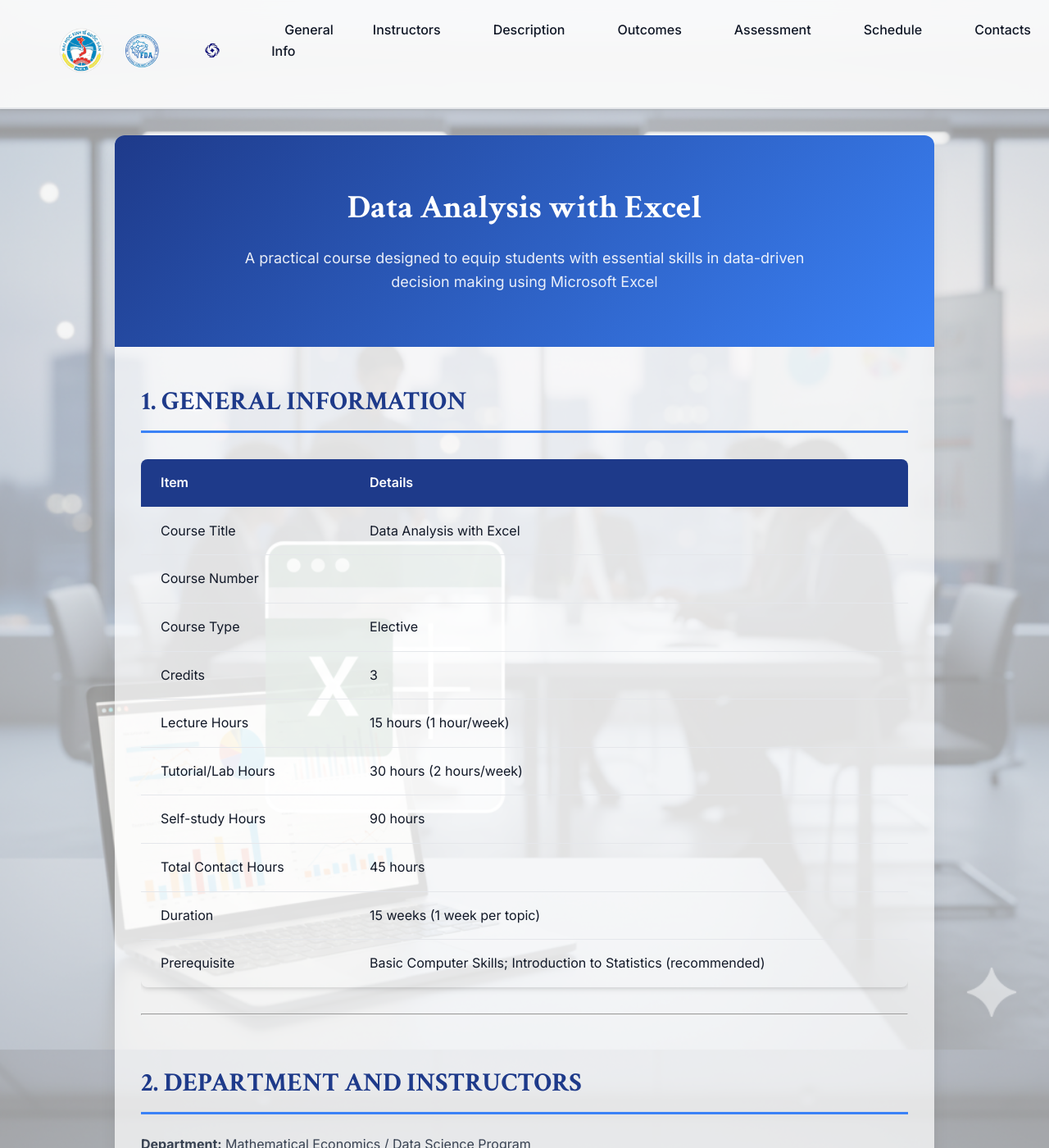
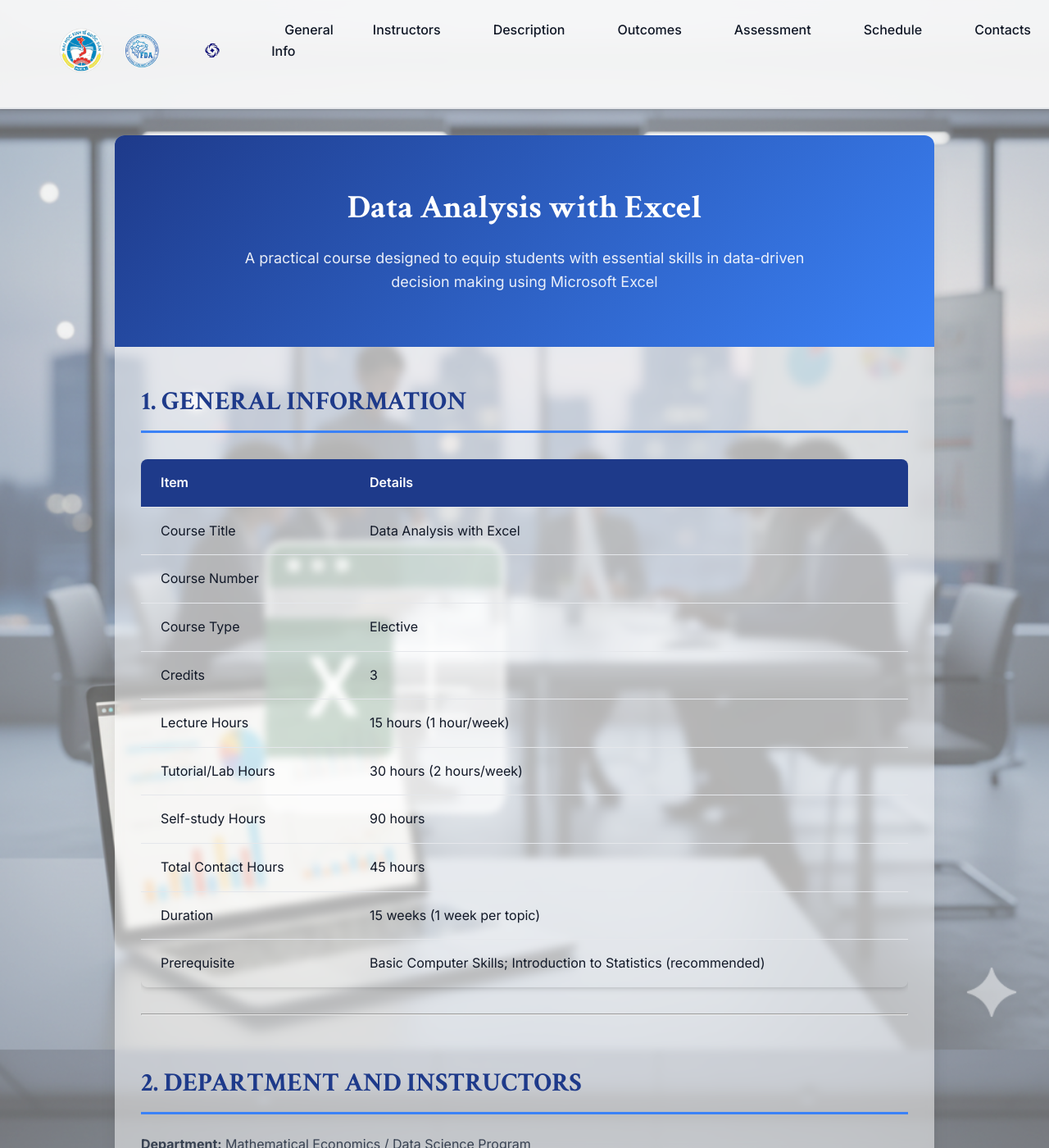
Before and after one commit to nghianguyen7171/excel_course, a Jekyll site: the page built from index.md, in a window 1280 px wide and 1400 px high. Shown: the whole window at 82% size. Built offline with Jekyll 4.4.1, drawn with Linux system fonts in a browser that asks for light colours.

Commit message:
Reduce overlay opacity further and add backdrop filter for clearer background image visibility in Chrome

```diff
--- a/assets/css/main.scss
+++ b/assets/css/main.scss
@@ -83,7 +83,7 @@
         left: 0;
         width: 100%;
         height: 100%;
-        background: rgba(255, 255, 255, 0.6);
+        background: rgba(255, 255, 255, 0.4);
         z-index: -1;
     }
 }
@@ -304,13 +304,14 @@
 .page-wrapper {
     max-width: 1000px;
     margin: 0 auto;
-    background: rgba(255, 255, 255, 0.7);
+    background: rgba(255, 255, 255, 0.5);
     box-shadow: $shadow-xl;
     border-radius: $radius-lg;
     overflow-x: hidden; // Prevent horizontal overflow
     overflow-y: visible;
     margin-top: $spacing-lg;
     margin-bottom: $spacing-xl;
+    backdrop-filter: blur(5px);
 
     @media (max-width: $breakpoint-md) {
         margin: $spacing-md;
```
